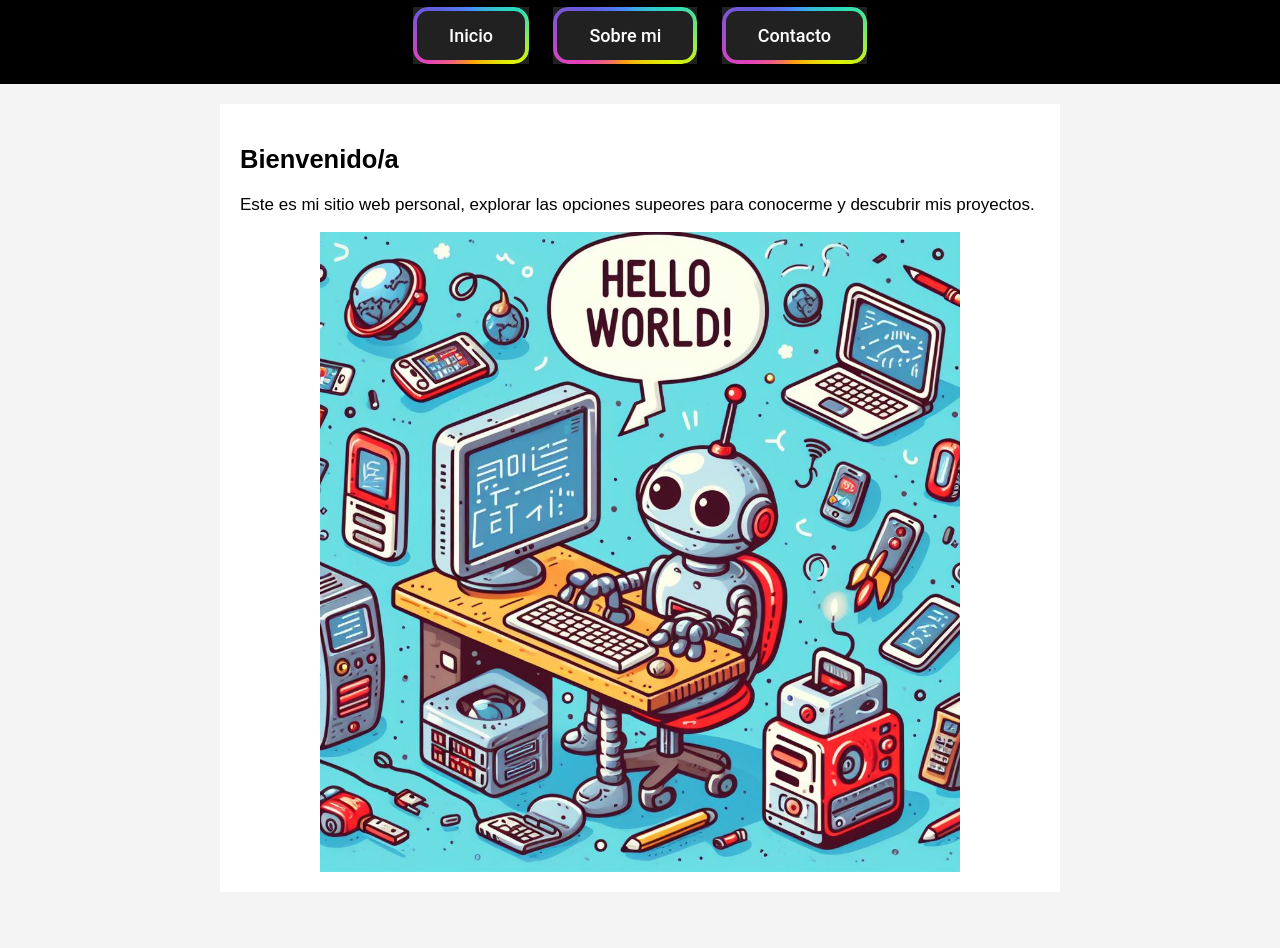
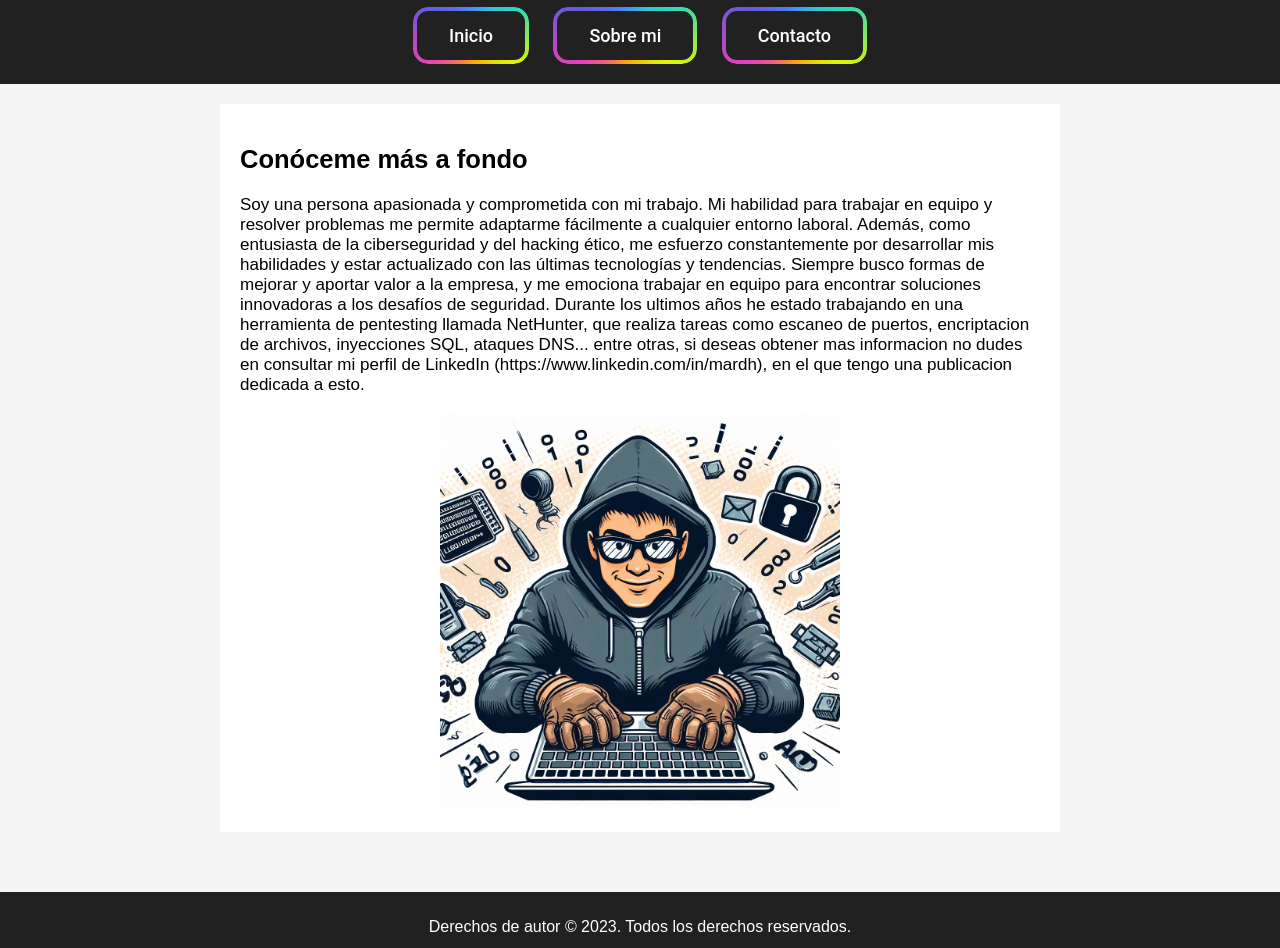
Before and after one commit to Mayky23/Portfolio.github.io, a plain HTML site: page HTML/yo.html in a window 1280 px wide. Shown: the part 93-1041 px from the top of the page. Drawn offline with Linux system fonts and the light colour scheme.

Commit message:
TercerCommit
- Se avanza el desarrollo individual de cada pagina
- Se añaden los QR
- Se añade una descripción sobre mi
- Se borra la imagen 2 del hacker

```diff
--- a/CSS/styles.css
+++ b/CSS/styles.css
@@ -7,7 +7,7 @@ body {
 }
 
 header {
-    background-color: black;
+    background-color: #212121;
     color: #fff;
     padding: 20px;
     text-align: center;
@@ -36,6 +36,21 @@ main img {
     display: block;
     margin: 0 auto;
 }
+main img.qr-image {
+    max-width: 20%; /* ajusta el ancho según sea necesario */
+    display: block;
+    margin: 0 auto;
+}
+main .centered-text {
+    text-align: center; /* Añade esta línea para centrar los textos <p> específicos dentro de <main> */
+}
+main .small-image {
+    max-width: 50%; /* ajusta el ancho según sea necesario */
+    height: auto; /* mantiene la proporción de la imagen */
+    display: block;
+    margin: 0 auto;
+}
+
 
 article {
     margin-bottom: 20px;
@@ -63,7 +78,7 @@ aside img {
 footer {
     text-align: center;
     padding: 10px;
-    background-color: black;
+    background-color: #212121;
     color: #fff;
 }
 
--- a/HTML/yo.html
+++ b/HTML/yo.html
@@ -18,10 +18,25 @@
 
 
     <main>
-        <h2>Bienvenido/a</h2>
-        <p>Este es mi sitio web personal, explorar las opciones supeores para conocerme y descubrir mis proyectos.</p>
-        <img src="../IMAGENES/robotPortada.jpg" alt="Foto de portada">
+        <h2>Conóceme más a fondo</h2>
+        <p>Soy una persona apasionada y comprometida con mi trabajo.
+            Mi habilidad para trabajar en equipo y resolver problemas
+            me permite adaptarme fácilmente a cualquier entorno laboral.
+            Además, como entusiasta de la ciberseguridad y del hacking ético,
+            me esfuerzo constantemente por desarrollar mis habilidades y estar
+            actualizado con las últimas tecnologías y tendencias.
+            Siempre busco formas de mejorar y aportar valor a la empresa,
+            y me emociona trabajar en equipo para encontrar soluciones
+            innovadoras a los desafíos de seguridad. Durante los ultimos años
+            he estado trabajando en una herramienta de pentesting llamada NetHunter,
+            que realiza tareas como escaneo de puertos, encriptacion de archivos,
+            inyecciones SQL, ataques DNS... entre otras, si deseas obtener mas
+            informacion no dudes en consultar mi perfil de LinkedIn (https://www.linkedin.com/in/mardh), en el que tengo
+            una publicacion dedicada a esto.
+        </p>
+        <img class="small-image" src="../IMAGENES/hacker1.jpg" alt="Foto cartoon de un informatico">
     </main>
+
 
     <aside>
 
```
Also changed, not shown: HTML/contacto.html (+7 -4 lines), HTML/index.html (+1 -1 lines), IMAGENES/hacker2.jpg (deleted).
